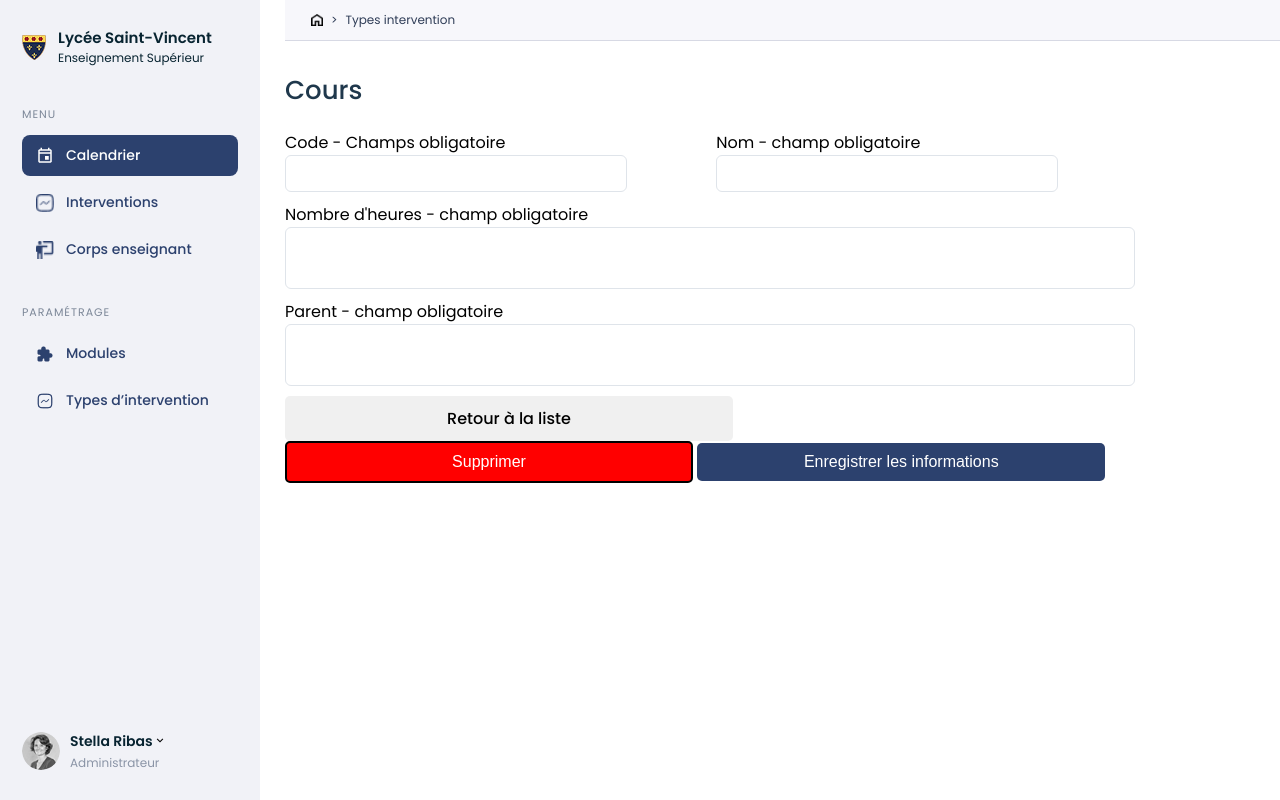
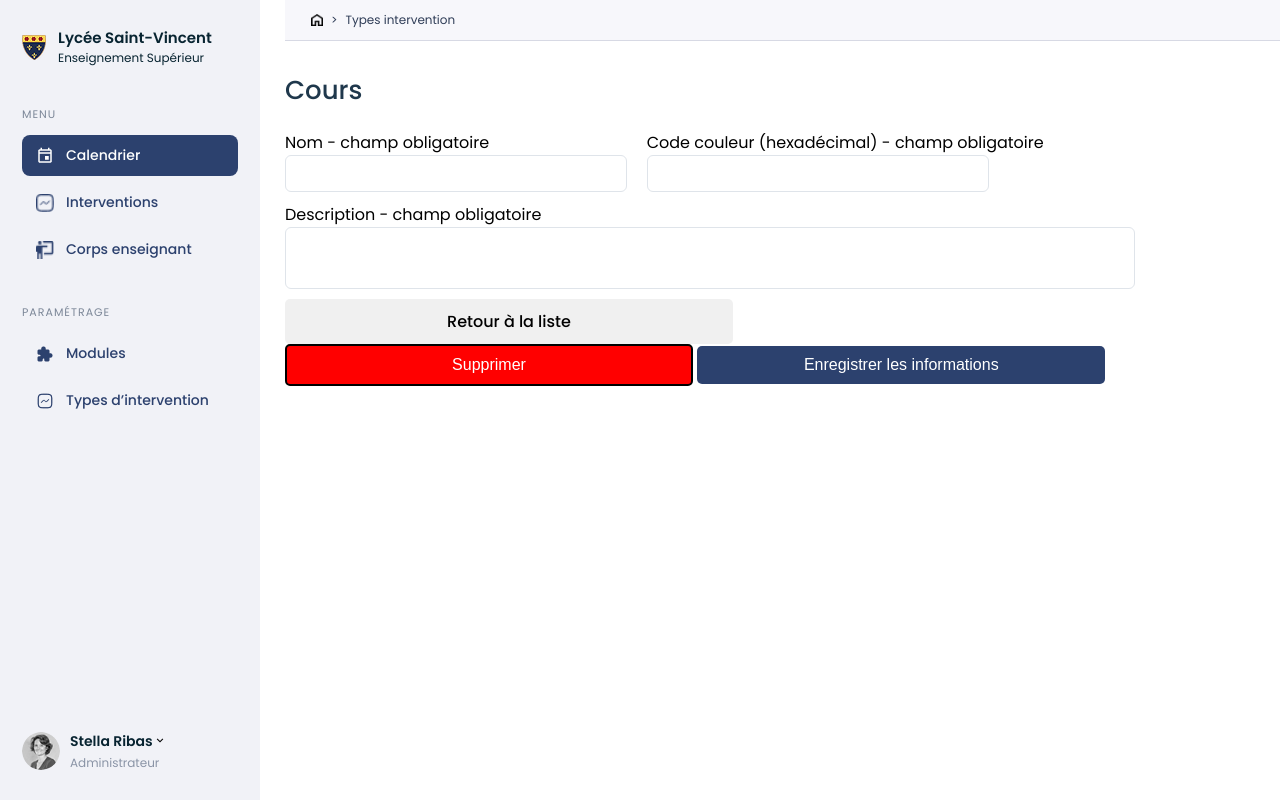
Before and after one commit to maiiro0/EnseignementSuperieur, a PHP site: page /Fiche_module.php in a window 1280 px wide. Run offline with PHP 8.4, Linux system fonts and the light colour scheme; data that the repository does not hold is empty.

Commit message:
remise 0 code

```diff
--- a/public/Fiche_module.php
+++ b/public/Fiche_module.php
@@ -51,21 +51,17 @@
         <form action="" method="post">
             <div class="form-align">
                 <div>
-                    <label for="" name="name" require>Code - Champs obligatoire</label>
-                    <input type="text" name="name" value="<?php echo $contenu['code']?>">
+                    <label for="" name="name" require>Nom - champ obligatoire</label>
+                    <input type="text" name="name" value="<?php echo $contenu['name']?>">
                 </div>
                 <div>
-                    <label for="" name="color" require>Nom - champ obligatoire</label>
-                    <input type="text" name="color" value="<?php echo $contenu['name']?>">
+                    <label for="" name="color" require>Code couleur (hexadécimal) - champ obligatoire</label>
+                    <input type="text" name="color" value="<?php echo $contenu['color']?>">
                 </div>
             </div>
             <div class="desc_form_update">
-                <label for="" name="description" require>Nombre d'heures - champ obligatoire</label>
-                <input class="input_desc" type="text" name="description" value="<?php echo $contenu['hours']?>">
-            </div>
-             <div class="desc_form_update">
-                <label for="" name="description" require>Parent - champ obligatoire</label>
-                <input class="input_desc" type="text" name="description" value="<?php echo $contenu['parent']?>">
+                <label for="" name="description" require>Description - champ obligatoire</label>
+                <input class="input_desc" type="text" name="description" value="<?php echo $contenu['description']?>">
             </div>
 
             <div class="button-intervention">
@@ -105,45 +101,40 @@
 </body>
 </html>
 
+
 <?php
 if (isset($_POST['action']) && $_POST['action'] === 'confirm-delete') {
-    $requete = $con->prepare("SELECT id FROM module WHERE id = :id");
+    $requete = $con->prepare("SELECT id FROM course WHERE intervention_type_id = :id");
     $requete->bindParam(':id', $id);
     $requete->execute();
     $multi_id = $requete->fetchAll(\PDO::FETCH_ASSOC);
 
     foreach ($multi_id as $valeurs){
-        $requete = $con->prepare("DELETE FROM instructor_module WHERE instructor_id = :multi_id");
+        $requete = $con->prepare("DELETE FROM course_instructor WHERE course_id = :multi_id");
         $requete->bindParam(':multi_id', $valeurs["id"]);
         $requete->execute();
     }
 
-    $requete = $con->prepare("DELETE FROM module WHERE id = :id");
+    $requete = $con->prepare("DELETE FROM course WHERE intervention_type_id = :id");
     $requete->bindParam(':id', $id);
     $requete->execute();
 
-    $requete = $con->prepare("DELETE FROM module WHERE id = :id");
+    $requete = $con->prepare("DELETE FROM intervention_type WHERE id = :id");
     var_dump('Oui');
     $requete->bindParam(':id', $id);
     $requete->execute();
 }
 
 
-if ((!empty($_POST['code'])) && !empty($_POST['name']) && !empty($_POST['hours']) && !empty($_POST['parent']) && !isset($_POST['description'])) {
-    $code = htmlspecialchars($_POST['code']);
+if ((!empty($_POST['name'])) && !empty($_POST['color']) && !empty($_POST['description'])) {
     $name = htmlspecialchars($_POST['name']);
-    $hours = htmlspecialchars($_POST['hours']);
-    $parent = htmlspecialchars($_POST['parent']);
+    $color = htmlspecialchars($_POST['color']);
     $description = htmlspecialchars($_POST['description']);
 
-    $requete = $con->prepare("UPDATE module SET code = :code, name = :name, hours = :hours, parent = :parent, description = :description WHERE id=:id");
-
+    $requete = $con->prepare("UPDATE intervention_type SET name = :name, color = :color, description = :description WHERE id=:id");
     $requete->bindParam(':id', $id);
-    $requete->bindParam(':code', $code);
     $requete->bindParam(':name', $name);
-    $requete->bindParam(':hours', $hours);
-    $requete->bindParam(':parent', $parent);
+    $requete->bindParam(':color', $color);
     $requete->bindParam(':description', $description);
     $requete->execute();
 }
-?>
```
